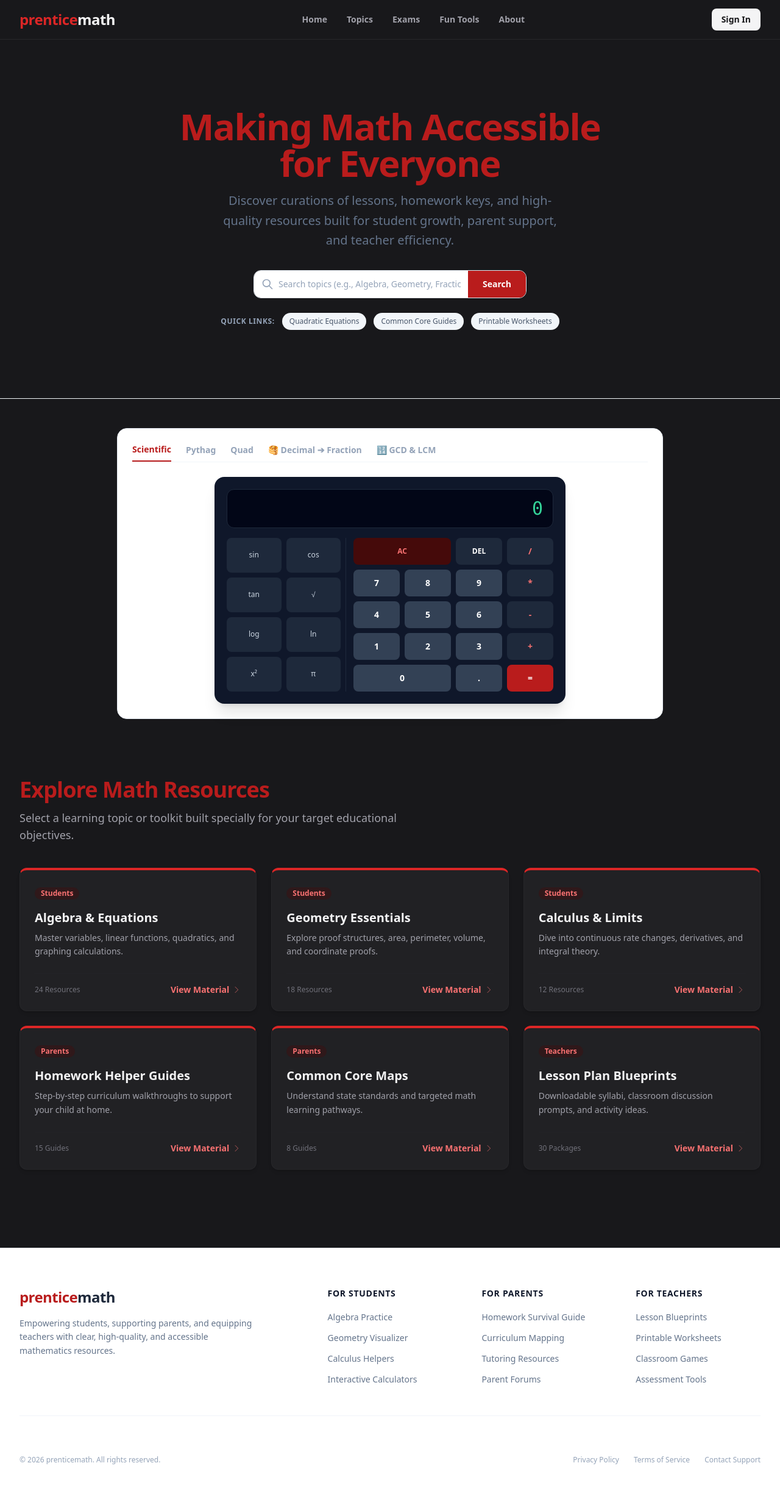
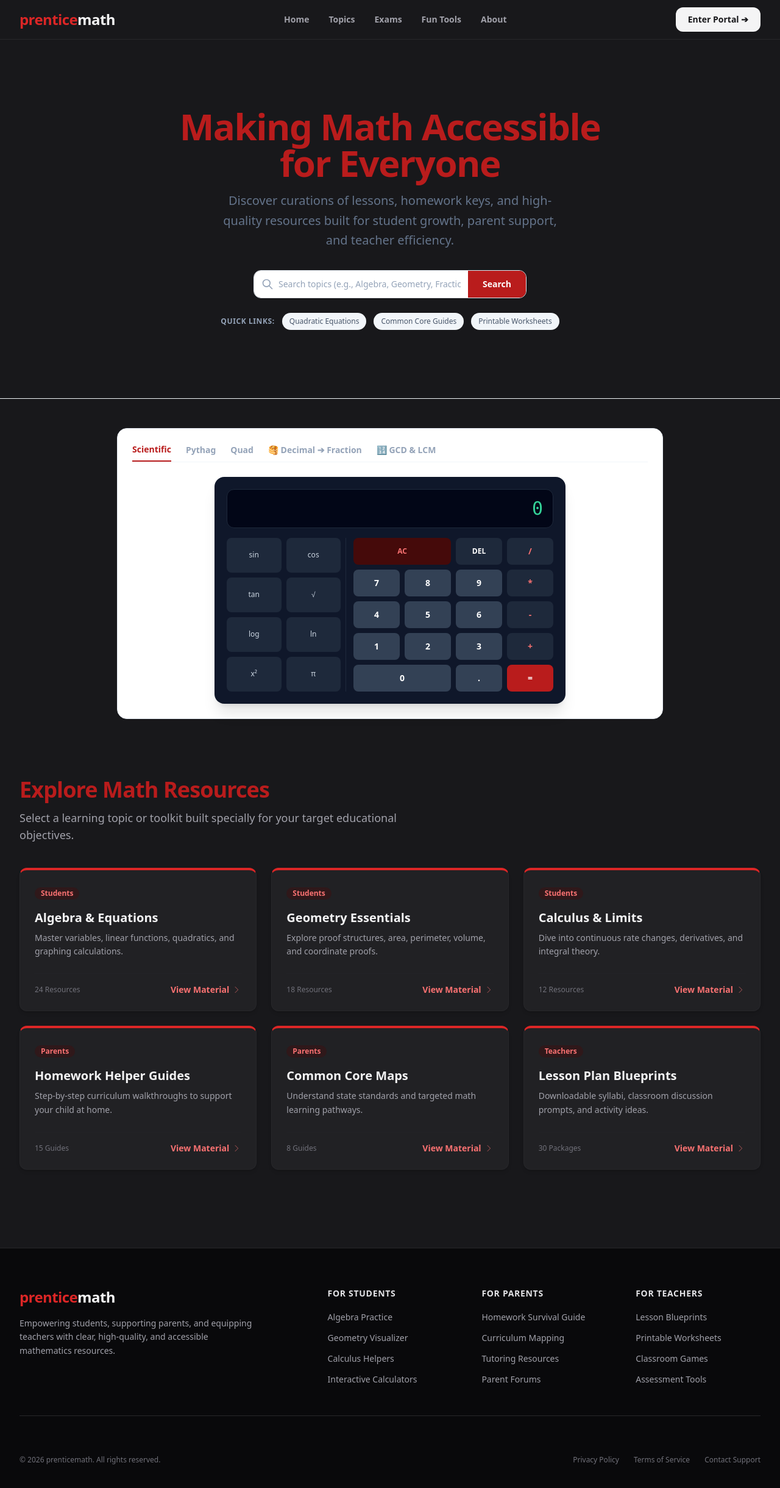
Before and after one commit to kaidecoder/didactic-umbrella, a React (Vite) app in the folder prenticemath-frontend/: page / in a window 1280 px wide. Shown: the top 2440 px of the page at 61% size. Built offline with nearby package versions, Linux system fonts and the light colour scheme.

Commit message:
replace sign-in with enter-portal

```diff
--- a/prenticemath-frontend/src/components/Footer.jsx
+++ b/prenticemath-frontend/src/components/Footer.jsx
@@ -17,32 +17,32 @@ export default function Footer() {
   ];
 
   return (
-    <footer className="bg-white border-t border-slate-200 mt-20">
+    // Changed bg-white to bg-zinc-950 and border-slate-200 to border-zinc-800
+    <footer className="bg-zinc-950 border-t border-zinc-800 mt-20">
       <div className="max-w-7xl mx-auto px-4 sm:px-6 lg:px-8 py-12 md:py-16">
 
-        {/* Top Grid Area */}
-        <div className="grid grid-cols-1 md:grid-cols-2 lg:grid-cols-5 gap-8 xl:gap-12 pb-12 border-b border-slate-100">
+        <div className="grid grid-cols-1 md:grid-cols-2 lg:grid-cols-5 gap-8 xl:gap-12 pb-12 border-b border-zinc-800">
 
-          {/* Brand Column - Brand text set to match header perfectly */}
           <div className="lg:col-span-2">
-            <span className="text-2xl font-black tracking-tight text-red-700">
-              prentice<span className="text-slate-800">math</span>
+            <span className="text-2xl font-black tracking-tight text-red-600">
+              prentice<span className="text-zinc-100">math</span>
             </span>
-            <p className="mt-4 text-sm text-slate-500 max-w-sm leading-relaxed">
+            <p className="mt-4 text-sm text-zinc-400 max-w-sm leading-relaxed">
               Empowering students, supporting parents, and equipping teachers with clear, high-quality, and accessible mathematics resources.
             </p>
           </div>
 
-          {/* Directory Links Columns - Links shift to red-700 hover state */}
           {sections.map((section, idx) => (
             <div key={idx}>
-              <h4 className="text-sm font-semibold text-slate-900 tracking-wider uppercase">
+              {/* Changed text-slate-900 to text-zinc-200 */}
+              <h4 className="text-sm font-semibold text-zinc-200 tracking-wider uppercase">
                 {section.title}
               </h4>
               <ul className="mt-4 space-y-2.5">
                 {section.links.map((link) => (
                   <li key={link}>
-                    <a href="#" className="text-sm text-slate-500 hover:text-red-700 transition-colors duration-150">
+                    {/* Changed hover color text to red-400 to match crimson dashboard accents */}
+                    <a href="#" className="text-sm text-zinc-400 hover:text-red-400 transition-colors duration-150">
                       {link}
                     </a>
                   </li>
@@ -53,15 +53,14 @@ export default function Footer() {
 
         </div>
 
-        {/* Bottom Bar Area */}
         <div className="mt-8 pt-8 flex flex-col md:flex-row items-center justify-between gap-4">
-          <p className="text-xs text-slate-400">
+          <p className="text-xs text-zinc-500">
             &copy; {currentYear} prenticemath. All rights reserved.
           </p>
           <div className="flex space-x-6">
-            <a href="#" className="text-xs text-slate-400 hover:text-slate-600 transition-colors">Privacy Policy</a>
-            <a href="#" className="text-xs text-slate-400 hover:text-slate-600 transition-colors">Terms of Service</a>
-            <a href="#" className="text-xs text-slate-400 hover:text-slate-600 transition-colors">Contact Support</a>
+            <a href="#" className="text-xs text-zinc-500 hover:text-zinc-300 transition-colors">Privacy Policy</a>
+            <a href="#" className="text-xs text-zinc-500 hover:text-zinc-300 transition-colors">Terms of Service</a>
+            <a href="#" className="text-xs text-zinc-500 hover:text-zinc-300 transition-colors">Contact Support</a>
           </div>
         </div>
 
--- a/prenticemath-frontend/src/components/Header.jsx
+++ b/prenticemath-frontend/src/components/Header.jsx
@@ -1,21 +1,20 @@
-import { useState } from 'react';
+import { useState } from "react"
 
 export default function Header() {
-  const [isOpen, setIsOpen] = useState(false);
+  const [isOpen, setIsOpen] = useState(false)
   const navItems = [
-    { name: 'Home', href: '#' },
-    { name: 'Topics', href: '#' },
-    { name: 'Exams', href: '#' },
-    { name: 'Fun Tools', href: '#' },
-    { name: 'About', href: '#' },
-  ];
+    { name: "Home", href: "#" },
+    { name: "Topics", href: "#" },
+    { name: "Exams", href: "#" },
+    { name: "Fun Tools", href: "#" },
+    { name: "About", href: "#" },
+  ]
 
   return (
     // Changed bg-white to bg-zinc-900 and border-slate-200 to border-zinc-800
     <header className="bg-zinc-900 border-b border-zinc-800 sticky top-0 z-50">
       <div className="max-w-7xl mx-auto px-4 sm:px-6 lg:px-8">
         <div className="flex justify-between h-16 items-center">
-
           {/* Logo Name: Crimson Red balanced with a clean white span */}
           <div className="flex-shrink-0 flex items-center">
             <span className="text-2xl font-black tracking-tight text-red-600">
@@ -38,13 +37,12 @@ export default function Header() {
 
           {/* Right Action Button: Solid clean white button for perfect dark contrast */}
           <div className="hidden md:flex items-center">
-            <button className="bg-zinc-100 hover:bg-zinc-200 text-zinc-900 text-sm font-semibold px-4 py-2 rounded-lg shadow-sm transition-all duration-200">
-              Sign In
+            <button className="bg-zinc-100 hover:bg-zinc-200 text-zinc-900 text-sm font-bold px-5 py-2.5 rounded-xl shadow-sm transition-all duration-200">
+              Enter Portal ➔
             </button>
           </div>
-
         </div>
       </div>
     </header>
-  );
+  )
 }
```
